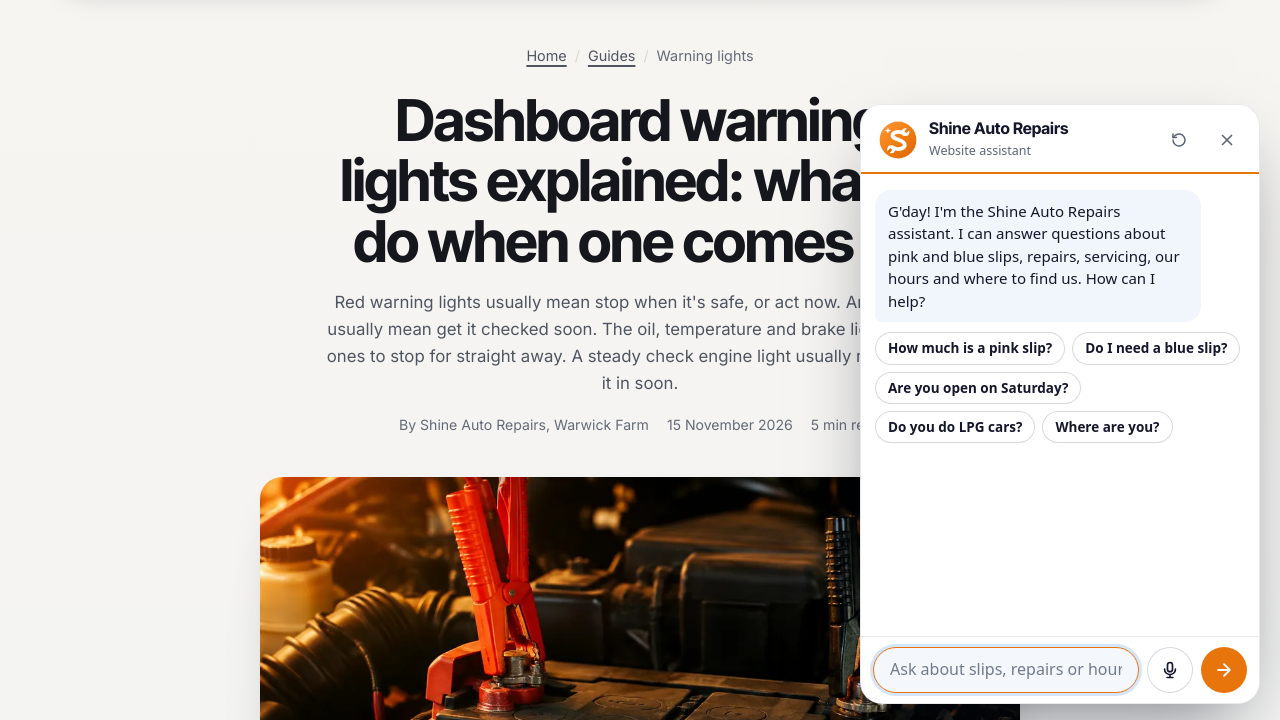
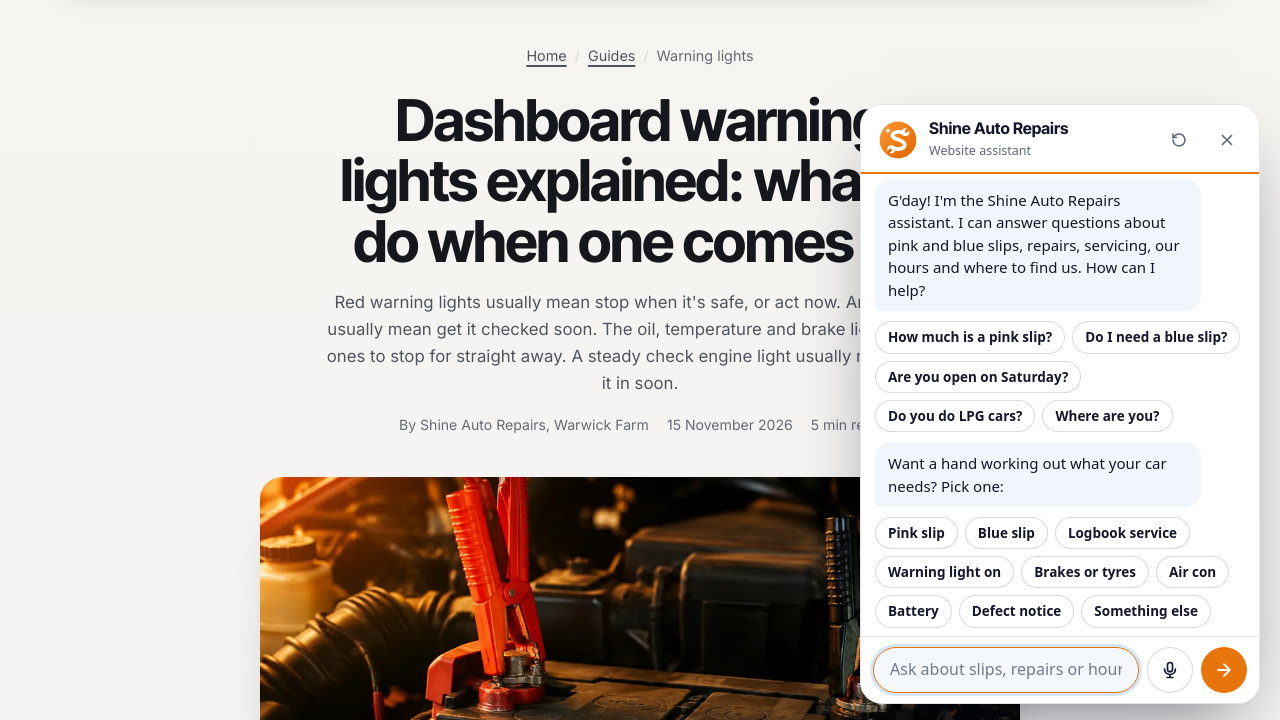
Before and after one commit to ambssolutions/shineauto, a plain HTML site: page guides/dashboard-warning-lights.html in a window 1280 px wide. Both pictures are taken after a click on the button "Chat with us". Shown: the part 80-800 px from the top of the page. Drawn offline with Linux system fonts and the light colour scheme.

Commit message:
Chat: guided Help me choose flow (service, one follow-up question, then book it / not needed yet / check with our expert)
Co-Authored-By: Claude Opus 5.5 <noreply@anthropic.com>
Claude-Session: https://claude.ai/code/session_01NUNLhMv4iheokCH3GoqSwc

```diff
--- /dev/null
+++ b/chat/guide.js
@@ -0,0 +1,101 @@
+/* Shine chat: a guided "Help me choose" flow, added on top of the shared chat engine (chat.js stays untouched).
+   It asks what the visitor needs, one follow-up question, then suggests: book it, not needed yet, or check with our expert.
+   Facts only from the website. Booking is by phone. */
+(function () {
+  var TEL = "tel:+61287985715", BALLI = "tel:+61433597181";
+  var BOOK = { t: "Call to book (02) 8798 5715", h: TEL };
+  var EXPERT = { t: "Talk to Balli 0433 597 181", h: BALLI };
+  var FLOW = {
+    start: { q: "Want a hand working out what your car needs? Pick one:", o: [
+      ["Pink slip", "pink"], ["Blue slip", "blue"], ["Logbook service", "logbook"], ["Warning light on", "light"],
+      ["Brakes or tyres", "brakes"], ["Air con", "aircon"], ["Battery", "battery"], ["Defect notice", "defect"], ["Something else", "other"]] },
+    pink: { q: "Is the car registered in NSW and more than five years old?", o: [["Yes", "pinkYes"], ["No", "pinkNo"], ["Not sure", "pinkUnsure"]] },
+    pinkYes: { a: "Then it needs a pink slip to renew its rego. We do pink slips for petrol, diesel and LPG cars. The most a station can charge for a light vehicle is $52.", r: "book", l: [BOOK, { t: "What gets checked", h: "/#inspect" }] },
+    pinkNo: { a: "Cars five years old or newer usually don't need a pink slip to renew rego. Your renewal notice will say if an inspection is needed.", r: "none", l: [{ t: "Check your rego with Service NSW", h: "https://service.nsw.gov.au/transaction/check-vehicle-registration" }] },
+    pinkUnsure: { a: "Your rego renewal notice says whether you need an inspection. If you'd rather check with us, give Balli a call.", r: "expert", l: [EXPERT, { t: "Check your rego with Service NSW", h: "https://service.nsw.gov.au/transaction/check-vehicle-registration" }] },
+    blue: { q: "Which of these fits your car?", o: [["Rego expired over 3 months ago", "blueYes"], ["From interstate or overseas", "blueYes"], ["Written-off, approved for rego", "blueYes"], ["None of these", "blueNo"]] },
+    blueYes: { a: "That needs a blue slip: a safety and identity check to register it in NSW. The most a station can charge for a light vehicle is $82.", r: "book", l: [BOOK, { t: "Pink slip or blue slip?", h: "/#slips" }] },
+    blueNo: { a: "You may only need a pink slip, or no inspection at all. Our team can tell you which.", r: "expert", l: [EXPERT] },
+    logbook: { q: "Is the service due? Check the date or kilometres in your logbook or on the windscreen sticker.", o: [["Yes, it's due", "logYes"], ["Not yet", "logNo"], ["Not sure", "logUnsure"]] },
+    logYes: { a: "We service to the schedule in your car's logbook. Bring the logbook so the service can be recorded.", r: "book", l: [BOOK] },
+    logNo: { a: "No need to book yet. Keep an eye on the date and kilometres, and book in when it's due.", r: "none", l: [{ t: "Logbook servicing guide", h: "/guides/logbook-servicing" }] },
+    logUnsure: { a: "Tell us the car and roughly when it was last serviced, and we'll let you know.", r: "expert", l: [EXPERT] },
+    light: { q: "What is the light doing?", o: [["It's red", "lightRed"], ["It's flashing", "lightRed"], ["Amber and steady", "lightAmber"], ["Not sure", "lightUnsure"]] },
+    lightRed: { a: "A red or flashing warning light can mean act now. Stop somewhere safe as soon as you can and call us before driving on.", r: "expert", l: [{ t: "Call the workshop now", h: TEL }, { t: "What's that light?", h: "/#lights" }] },
+    lightAmber: { a: "An amber light usually means get it checked soon. You can usually drive on gently and book it in.", r: "book", l: [BOOK, { t: "What's that light?", h: "/#lights" }] },
+    lightUnsure: { a: "Have a look at our warning lights guide, or call and describe the light. We'll tell you what to do next.", r: "expert", l: [{ t: "What's that light?", h: "/#lights" }, EXPERT] },
+    brakes: { q: "Are you noticing any of these?", o: [["Grinding or squealing", "brakeYes"], ["Pulling to one side", "brakeYes"], ["Worn or damaged tyre", "brakeYes"], ["Just want a check", "brakeCheck"]] },
+    brakeYes: { a: "That's worth getting checked soon. We do all mechanical repairs, including brakes, steering and suspension, and tyres.", r: "book", l: [BOOK] },
+    brakeCheck: { a: "Happy to take a look. For tyres, have your tyre size handy when you call. It's printed on the side of the tyre.", r: "book", l: [BOOK] },
+    aircon: { q: "Is the air con blowing warm or not cooling like it used to?", o: [["Yes", "acYes"], ["No, something else", "acNo"]] },
+    acYes: { a: "We do air con regas and repairs. A slow gas leak or a faulty part such as the compressor are common causes.", r: "book", l: [BOOK] },
+    acNo: { a: "Describe what it's doing and our team will tell you if it needs a look.", r: "expert", l: [EXPERT] },
+    battery: { q: "What's happening?", o: [["Car won't start", "batNo"], ["Slow to start", "batSlow"], ["Battery light is on", "batLight"]] },
+    batNo: { a: "Call us and tell us what happens when you turn the key. We'll let you know the next step.", r: "expert", l: [{ t: "Call the workshop", h: TEL }] },
+    batSlow: { a: "We check the battery and the charging system, and replace the battery if it needs it.", r: "book", l: [BOOK] },
+    batLight: { a: "The battery may not be charging. Switch off what you don't need, like the air con and radio, get somewhere safe and call us.", r: "expert", l: [{ t: "Call the workshop", h: TEL }, { t: "Battery light explained", h: "/#lights" }] },
+    defect: { q: "We do defect clearances. Do you have the defect notice with you?", o: [["Yes", "defYes"], ["No", "defNo"]] },
+    defYes: { a: "Call us and tell us what's on the notice. We'll fix the items and clear it.", r: "book", l: [BOOK] },
+    defNo: { a: "Give us a call and tell us what the notice was for, and we'll let you know what's needed.", r: "expert", l: [EXPERT] },
+    other: { a: "Type your question below and I'll answer from our website, or talk to our team.", r: "expert", l: [EXPERT], focus: true }
+  };
+  var TAG = { book: "Book it in", none: "Not needed right now", expert: "Check with our expert" };
+
+  function el(t, c, txt) { var e = document.createElement(t); if (c) e.className = c; if (txt != null) e.textContent = txt; return e; }
+  function scroll(log) { log.scrollTop = log.scrollHeight; }
+  function track(step) { try { if (window.gtag) gtag("event", "chat_guide", { step: step }); } catch (e) {} }
+
+  function typing(log, cb) {
+    var t = el("div", "ac-m ac-bot sg-typing"); t.innerHTML = "<i></i><i></i><i></i>"; log.appendChild(t); scroll(log);
+    setTimeout(function () { t.remove(); cb(); }, 650);
+  }
+  function chips(log, opts, onPick) {
+    var box = el("div", "ac-chips sg-chips");
+    opts.forEach(function (o) {
+      var b = el("button", "ac-chip", o[0]); b.type = "button";
+      b.addEventListener("click", function () {
+        [].forEach.call(box.querySelectorAll("button"), function (x) { x.disabled = true; x.classList.toggle("sg-picked", x === b); });
+        log.appendChild(el("div", "ac-m ac-me", o[0])); scroll(log); onPick(o[1]);
+      });
+      box.appendChild(b);
+    });
+    log.appendChild(box); scroll(log);
+  }
+  function step(log, id) {
+    var n = FLOW[id]; if (!n) return; track(id);
+    typing(log, function () {
+      if (n.q) { log.appendChild(el("div", "ac-m ac-bot", n.q)); chips(log, n.o, function (next) { step(log, next); }); return; }
+      var b = el("div", "ac-m ac-bot");
+      if (n.r) b.appendChild(el("span", "sg-tag sg-" + n.r, TAG[n.r]));
+      b.appendChild(el("div", null, n.a));
+      if (n.l && n.l.length) {
+        var links = el("div", "ac-links");
+        n.l.forEach(function (x) { var a = el("a", null, x.t); a.href = x.h; if (/^https?:/.test(x.h)) { a.target = "_blank"; a.rel = "noopener"; } links.appendChild(a); });
+        b.appendChild(links);
+      }
+      log.appendChild(b);
+      chips(log, [["Start again", "start"], ["Ask something else", "type"]], function (next) {
+        if (next === "type") { var i = document.querySelector(".ac-in input"); if (i) i.focus(); return; }
+        step(log, next);
+      });
+      if (n.focus) { var i = document.querySelector(".ac-in input"); if (i) i.focus(); }
+    });
+  }
+  function maybeStart() {
+    var log = document.querySelector(".ac-panel.on .ac-log"); if (!log || log.dataset.sg) return;
+    if (!log.children.length) return;
+    if (log.querySelector(".ac-me")) { log.dataset.sg = "1"; return; }
+    log.dataset.sg = "1";
+    setTimeout(function () { step(log, "start"); }, 500);
+  }
+  var css = ".sg-typing{display:flex;gap:4px;align-items:center;width:max-content}.sg-typing i{width:6px;height:6px;border-radius:50%;background:currentColor;opacity:.35;animation:sg-b 1s infinite}.sg-typing i:nth-child(2){animation-delay:.15s}.sg-typing i:nth-child(3){animation-delay:.3s}@keyframes sg-b{0%,100%{opacity:.25;transform:none}50%{opacity:.8;transform:translateY(-2px)}}" +
+    ".sg-chips .ac-chip[disabled]{opacity:.45;cursor:default}.sg-chips .ac-chip.sg-picked{opacity:1;border-color:#e8740c;background:#fff3e4;color:#1a1209}html[data-theme=dark] .sg-chips .ac-chip.sg-picked{background:#2b1f12;color:#fff}" +
+    ".sg-tag{display:inline-block;margin-bottom:6px;padding:3px 9px;border-radius:999px;font-size:11.5px;font-weight:700}.sg-book{background:#fde3c8;color:#7a3b04}.sg-none{background:#dcf2e3;color:#1d6b3a}.sg-expert{background:#e3e9f7;color:#2a4f9c}" +
+    "@media (prefers-reduced-motion:reduce){.sg-typing i{animation:none}}";
+  var st = document.createElement("style"); st.textContent = css; document.head.appendChild(st);
+  new MutationObserver(function () {
+    var log = document.querySelector(".ac-log");
+    if (log && !log.children.length) delete log.dataset.sg; // the chat was reset
+    maybeStart();
+  }).observe(document.body, { subtree: true, childList: true, attributes: true, attributeFilter: ["class"] });
+})();
--- a/guides/dashboard-warning-lights.html
+++ b/guides/dashboard-warning-lights.html
@@ -203,6 +203,7 @@ addEventListener("scroll",function(){if(!raf)raf=requestAnimationFrame(upd)},{pa
  function fix(n){if(!n.querySelectorAll)return;[].forEach.call(n.querySelectorAll(".ac-note"),function(d){if(d.dataset.map||d.textContent.indexOf("\uD83D\uDCCD")!==0)return;d.dataset.map=1;var t=d.textContent.replace(/^\uD83D\uDCCD\s*/,"");d.textContent="\uD83D\uDCCD ";var a=document.createElement("a");a.href=M;a.target="_blank";a.rel="noopener";a.textContent=t;a.style.color="inherit";a.style.textDecoration="underline";d.appendChild(a)})}
  new MutationObserver(function(ms){ms.forEach(function(m){[].forEach.call(m.addedNodes,fix)})}).observe(document.body,{childList:true,subtree:true})})();</script>
 <!--chat--><script src="/chat/chat.js?v=ea4d8a04" data-index="/chat/chat-index.json?v=b66cd6f6" data-label="Chat with us" data-langs="en" data-key="shineauto-chat" data-color="#c4700f"  defer></script><!--/chat-->
+<script src="/chat/guide.js?v=9fd2d268" defer></script>
 <script>(function(){if(matchMedia("(max-width:760px)").matches){var c=document.querySelector('script[src*="chat.js"]');if(c){c.removeAttribute("data-nudge");c.removeAttribute("data-nudge-open")}}})();</script>
 </body>
 </html>
```
Also changed, not shown: guides/index.html (+1 -0 lines), guides/logbook-servicing.html (+1 -0 lines), guides/lpg-diesel-pink-slip-nsw.html (+1 -0 lines), guides/pink-slip-checklist-nsw.html (+1 -0 lines), guides/pink-slip-vs-blue-slip-nsw.html (+1 -0 lines), guides/summer-car-check-air-con-tyres-battery.html (+1 -0 lines), index.html (+1 -0 lines), 1 other file.
